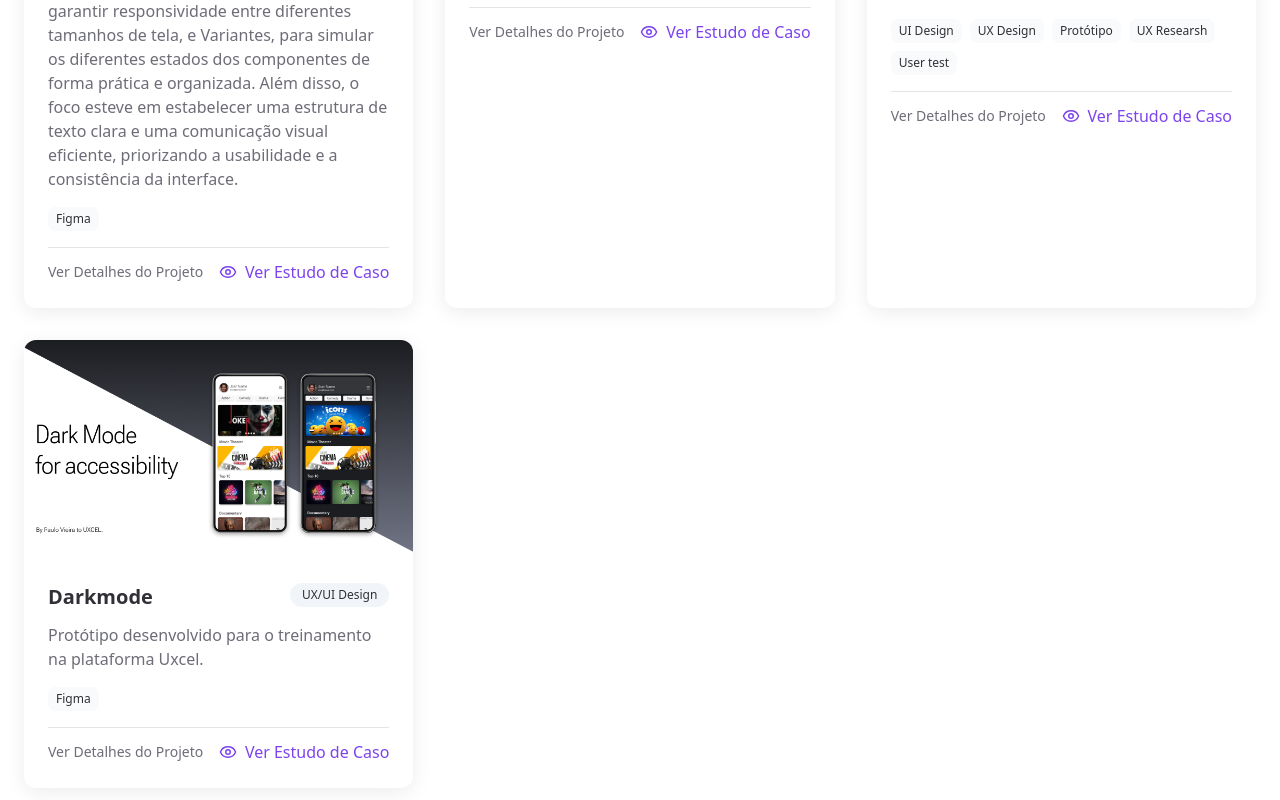
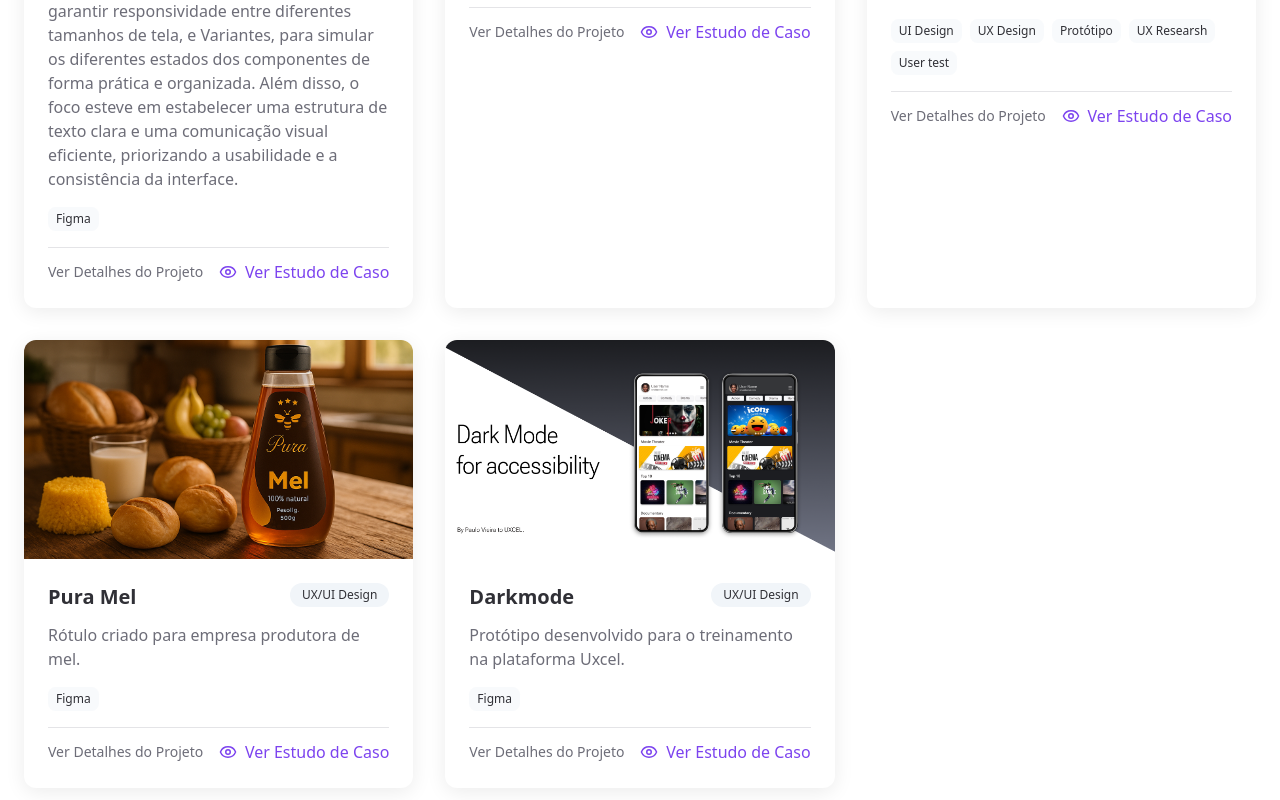
Before and after one commit to PauloVieirra/portifolio, a React (Vite) app: page /all-projects in a window 1280 px wide. Shown: the part 1602-2402 px from the top of the page. Built offline with nearby package versions, Linux system fonts and the light colour scheme.

Commit message:
update pura

```diff
--- a/src/data/projects.ts
+++ b/src/data/projects.ts
@@ -93,6 +93,21 @@ export const projects: Project[] = [
 },
 {
     id: "7",
+    title: "Pura Mel",
+    description: "Rótulo criado para empresa produtora de mel.",
+    image: "../capapuromel.png",
+    category: "UX/UI Design",
+    tools: ["Figma"],
+    desafio: "",
+    deskresearch: "",
+    visualizar:"https://www.figma.com/proto/m5tWXpYCTX3p3AKXa2JOYf/PuraMel?page-id=0%3A1&node-id=42-367&viewport=-110%2C293%2C0.24&t=ec3dOhTYPM4LrXqY-1&scaling=min-zoom&content-scaling=fixed",
+    time:"1 dia",
+    producao:"",
+    disclaimer:"",
+    iframes: "https://embed.figma.com/proto/m5tWXpYCTX3p3AKXa2JOYf/PuraMel?page-id=0%3A1&node-id=42-367&viewport=-110%2C293%2C0.24&scaling=min-zoom&content-scaling=fixed&embed-host=share",
+},
+{
+    id: "8",
     title: "Darkmode",
     description: "Protótipo desenvolvido para o treinamento na plataforma Uxcel.",
     image: "../uxcel.png",
```
Also changed, not shown: public/capapuromel.png (added).
